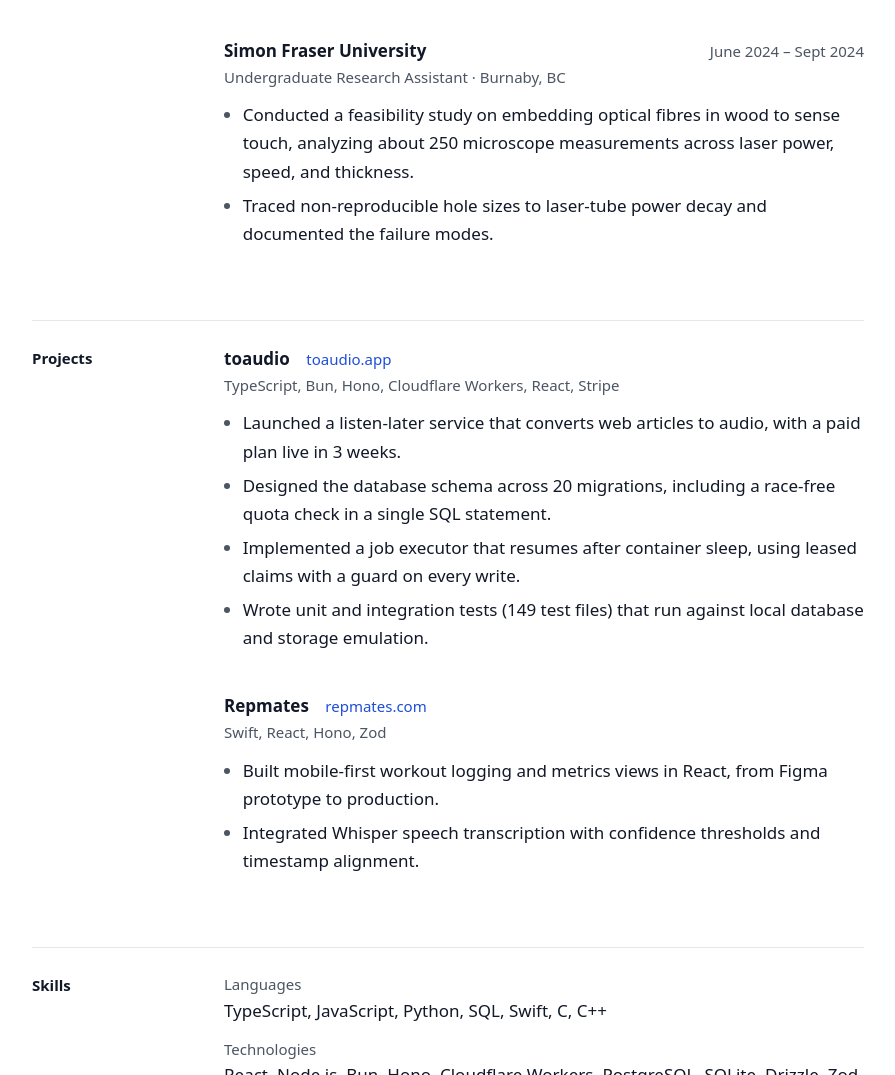
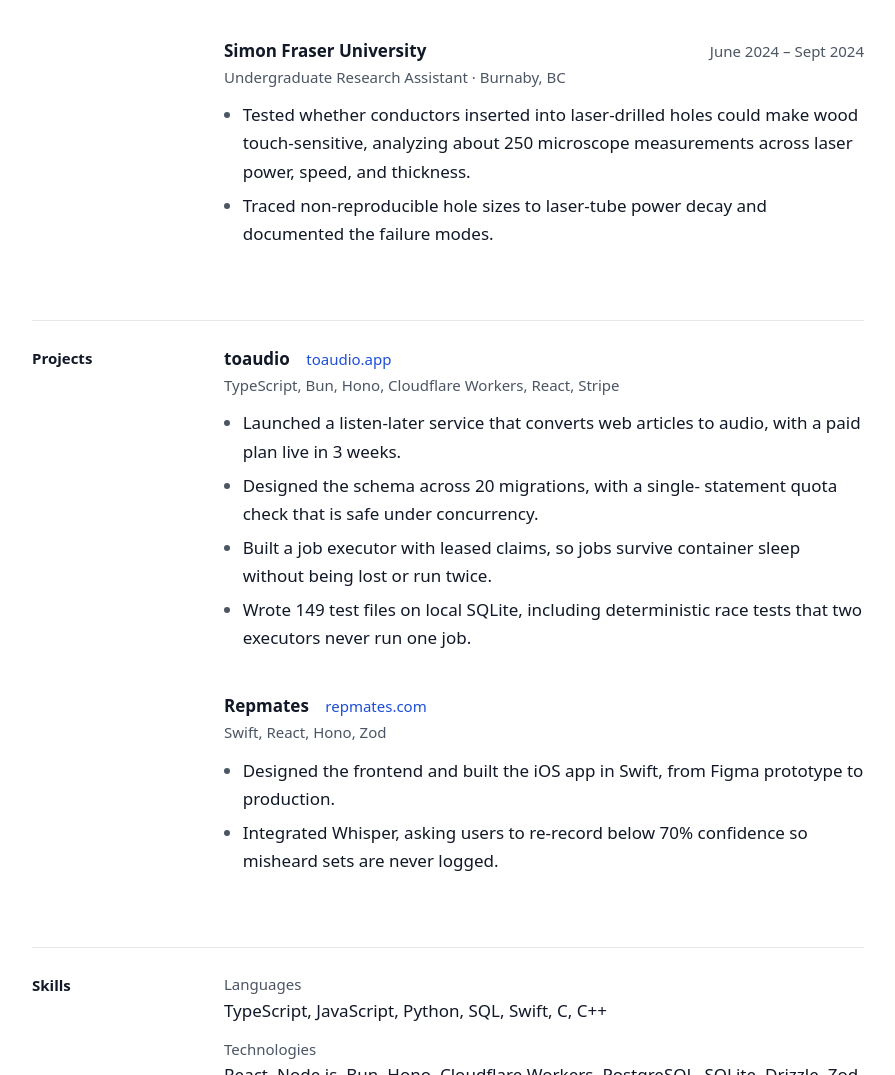
Before and after one commit to Atune-D/Atune-D.github.io, a plain HTML site: page index.html in a window 1280 px wide. Shown: the part 2427-3502 px from the top of the page, without its empty margins (192-1087 px from the left). Drawn offline with Linux system fonts and the light colour scheme.

Commit message:
Say why each project and research bullet mattered
Co-Authored-By: Claude Opus 5.5 <noreply@anthropic.com>

```diff
--- a/index.html
+++ b/index.html
@@ -217,9 +217,10 @@
               </p>
               <ul>
                 <li>
-                  Conducted a feasibility study on embedding optical fibres in
-                  wood to sense touch, analyzing about 250 microscope
-                  measurements across laser power, speed, and thickness.
+                    Tested whether conductors inserted into laser-drilled holes
+                    could make wood touch-sensitive, analyzing about 250
+                    microscope measurements across laser power, speed, and
+                    thickness.
                   </li>
                 <li>
                   Traced non-reproducible hole sizes to laser-tube power decay
@@ -249,16 +250,17 @@
                   audio, with a paid plan live in 3 weeks.
                 </li>
                 <li>
-                  Designed the database schema across 20 migrations, including
-                  a race-free quota check in a single SQL statement.
+                    Designed the schema across 20 migrations, with a single-
+                    statement quota check that is safe under concurrency.
                   </li>
                 <li>
-                  Implemented a job executor that resumes after container
-                  sleep, using leased claims with a guard on every write.
+                    Built a job executor with leased claims, so jobs survive
+                    container sleep without being lost or run twice.
                   </li>
                 <li>
-                  Wrote unit and integration tests (149 test files) that run
-                  against local database and storage emulation.
+                    Wrote 149 test files on local SQLite, including
+                    deterministic race tests that two executors never run one
+                    job.
                   </li>
               </ul>
             </article>
@@ -273,12 +275,12 @@
               <p class="entry-meta">Swift, React, Hono, Zod</p>
               <ul>
                 <li>
-                  Built mobile-first workout logging and metrics views in
-                  React, from Figma prototype to production.
+                    Designed the frontend and built the iOS app in Swift, from
+                    Figma prototype to production.
                   </li>
                 <li>
-                  Integrated Whisper speech transcription with confidence
-                  thresholds and timestamp alignment.
+                    Integrated Whisper, asking users to re-record below 70%
+                    confidence so misheard sets are never logged.
                   </li>
               </ul>
             </article>
```
Lines whose indentation alone changed are shown as unchanged.
